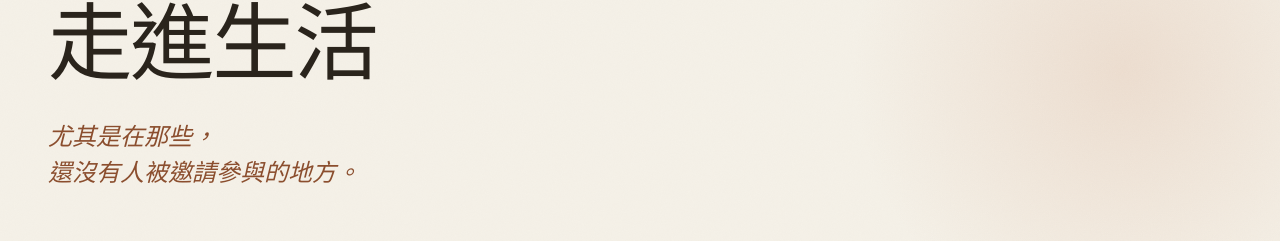
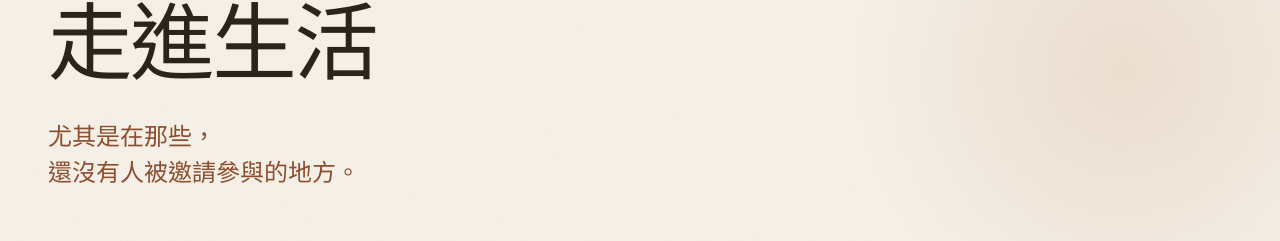
Before and after one commit to yfchen68/yfchen-portfolio, a React (Vite) app: page / in a window 1280 px wide. Shown: the part 302-543 px from the top of the page. Built offline with nearby package versions, Linux system fonts and the light colour scheme.

Commit message:
Add files via upload

```diff
--- a/index.html
+++ b/index.html
@@ -6,7 +6,7 @@
     <title>研究與實踐 | 陳彥甫 Yen-Fu Chen</title>
     <link rel="preconnect" href="https://fonts.googleapis.com" />
     <link rel="preconnect" href="https://fonts.gstatic.com" crossorigin />
-    <link href="https://fonts.googleapis.com/css2?family=Fraunces:ital,opsz,wght@0,9..144,300..700;1,9..144,300..700&family=Inter:wght@400;500;600&family=Noto+Serif+TC:wght@300;400;500;600&family=Noto+Sans+TC:wght@300;400;500&display=swap" rel="stylesheet" />
+    <link href="https://fonts.googleapis.com/css2?family=Fraunces:ital,opsz,wght@0,9..144,300..600;1,9..144,300..600&family=Inter:wght@400;500;600&family=Noto+Serif+TC:wght@300;400;500&family=Noto+Sans+TC:wght@400;500;600&display=swap" rel="stylesheet" />
   </head>
   <body>
     <div id="root"></div>
--- a/src/styles.css
+++ b/src/styles.css
@@ -1381,3 +1381,20 @@ img {
   color: var(--muted);
   margin-bottom: 3px;
 }
+
+/* ── 中文模式：關掉合成斜體 ───────────────────────
+   中文字體沒有真正的斜體，瀏覽器只能把字做傾斜變形（faux
+   oblique）——那不是一種字體樣式，是一個 skew 變換，中文
+   排版裡算是瑕疵。以下這些元素在中文模式下一定是中文，
+   所以改回正體；強調靠襯線體與軸線色就夠了。
+
+   .track__alt 與 .proj__subtitle 不在此列：前者在中文模式
+   下顯示的是英文標題，後者本來就一直是英文，兩者的斜體
+   由 Fraunces 真正的義大利體繪製，要保留。 */
+
+html[lang='zh-Hant'] .hero__sub,
+html[lang='zh-Hant'] .track__tagline,
+html[lang='zh-Hant'] .proj__quote,
+html[lang='zh-Hant'] .map__legend-cross {
+  font-style: normal;
+}
```
